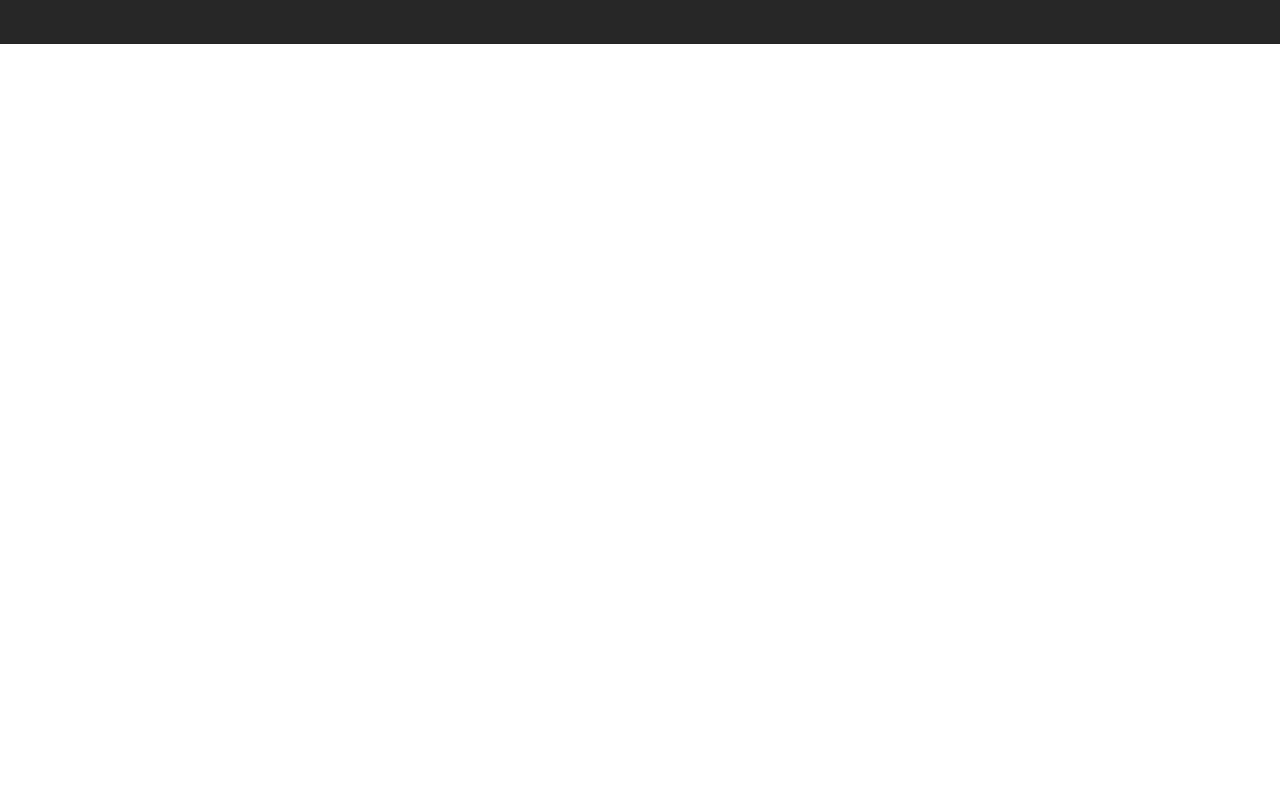
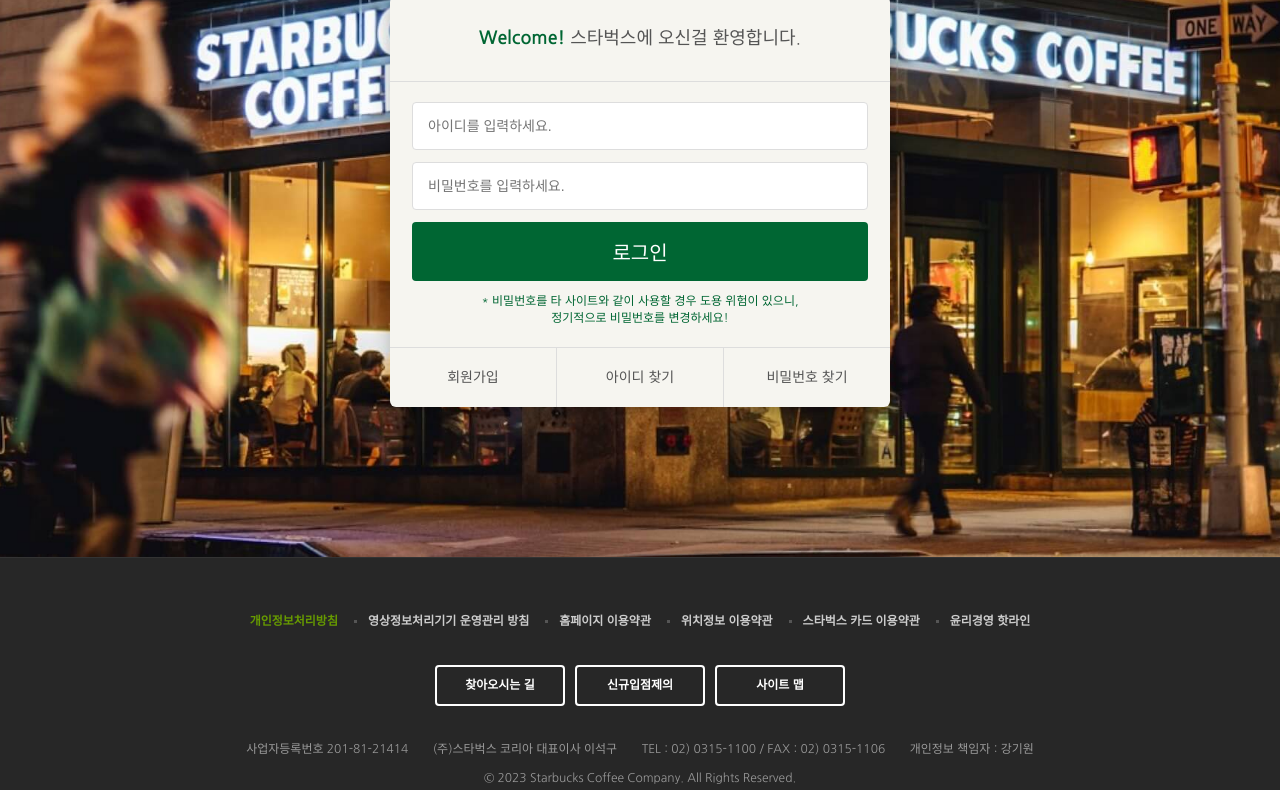
Before and after one commit to dlatm2635/starbucks, a plain HTML site: page html/signin.html in a window 1280 px wide. Shown: the part 290-1080 px from the top of the page. Before the commit the page ends 800 px from the top, so only its background shows below. Drawn offline with Linux system fonts and the light colour scheme.

Commit message:
로그인페이지 완성

```diff
--- /dev/null
+++ b/css/signin.css
@@ -0,0 +1,15 @@
+@charset "utf-8";
+
+.sign-in {margin-top:120px;padding:100px 0 150px;background:url(../images/signin_bg.jpg) no-repeat center / cover;background-attachment:fixed}
+.sign-in h2 {color:#fff;font-size:30px;font-weight:700;text-align:center;margin-bottom:24px}
+.sign-in .signin-card {width:500px;margin:0 auto;border-radius:6px;background-color:#f6f5f0;box-shadow:2px 2px 20px rgba(0,0,0,.3);color:#555}
+.sign-in .signin-card h3 {padding:30px;font-size:18px;text-align:center;border-bottom:1px solid #ddd}
+.sign-in .signin-card h3 b {color:#006633;font-weight:700}
+.sign-in .signin-card form {padding:20px 22px}
+.sign-in .signin-card form input {width:100%;margin-bottom:12px;padding:15px;border-radius:4px;outline:none;box-sizing:border-box;font-size:14px;border:1px solid #ddd}
+.sign-in .signin-card form [type="submit"] {background-color:#006633;border:none;color:#fff;font-size:20px;cursor:pointer}
+.sign-in .signin-card form p {font-size:12px;color:#006633;text-align:center}
+.sign-in .actions {display:flex;border-top:1px solid #ddd}
+.sign-in .actions a {flex-grow:1;flex-basis:0;text-align:center;padding:20px;color:#555;font-size:14px;border-right:1px solid #ddd}
+.sign-in .actions a:last-of-type {border-right:none}
+.sign-in .actions a:hover {text-decoration:underline}
--- a/css/style.css
+++ b/css/style.css
@@ -1,5 +1,4 @@
 @charset "utf-8";
-@import url('https://fonts.googleapis.com/css2?family=Nanum+Gothic:wght@400;700&display=swap');
 
 /* contents */
 /* visual */
--- a/html/signin.html
+++ b/html/signin.html
@@ -12,6 +12,7 @@
   <meta property="og:url" content="https://starbucks.co.kr">
   <link rel="stylesheet" href="https://fonts.googleapis.com/icon?family=Material+Icons" />
   <link rel="stylesheet" href="../css/common.css">
+  <link rel="stylesheet" href="../css/signin.css">
   <script defer src="../js/common.js"></script>
 </head>
 <body>
@@ -523,9 +524,23 @@
       </div>
     </header>
 
-  <section class="sign-in">
-
-  </section>
+    <section class="sign-in">
+      <h2>로그인</h2>
+      <div class="signin-card">
+        <h3><b>Welcome!</b> 스타벅스에 오신걸 환영합니다.</h3>
+        <form action="">
+          <input type="text" placeholder="아이디를 입력하세요.">
+          <input type="password" placeholder="비밀번호를 입력하세요.">
+          <input type="submit" value="로그인">
+          <p>* 비밀번호를 타 사이트와 같이 사용할 경우 도용 위험이 있으니, <br>정기적으로 비밀번호를 변경하세요!</p>
+        </form>
+        <div class="actions">
+          <a href="#">회원가입</a>
+          <a href="#">아이디 찾기</a>
+          <a href="#">비밀번호 찾기</a>
+        </div>
+      </div>
+    </section>
     <!-- footer -->
     <footer>
       <div class="inner">
```
